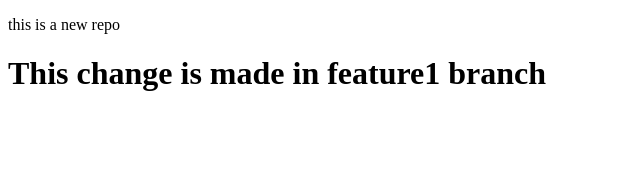
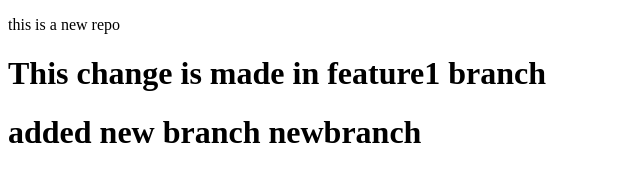
Before and after one commit to Pratikwalekar/locolrepo, a plain HTML site: page index.html in a window 1280 px wide. Shown: the whole page, without its empty margins (0-640 px from the left). Drawn offline with Linux system fonts and the light colour scheme.

Commit message:
new branch

```diff
--- a/index.html
+++ b/index.html
@@ -9,6 +9,7 @@
     <div class="container">
         <p>this is a new repo</p>
         <h1>This change is made in feature1 branch</h1>
+        <h1>added new branch newbranch</h1>
     </div>
 </body>
 </html>
```
